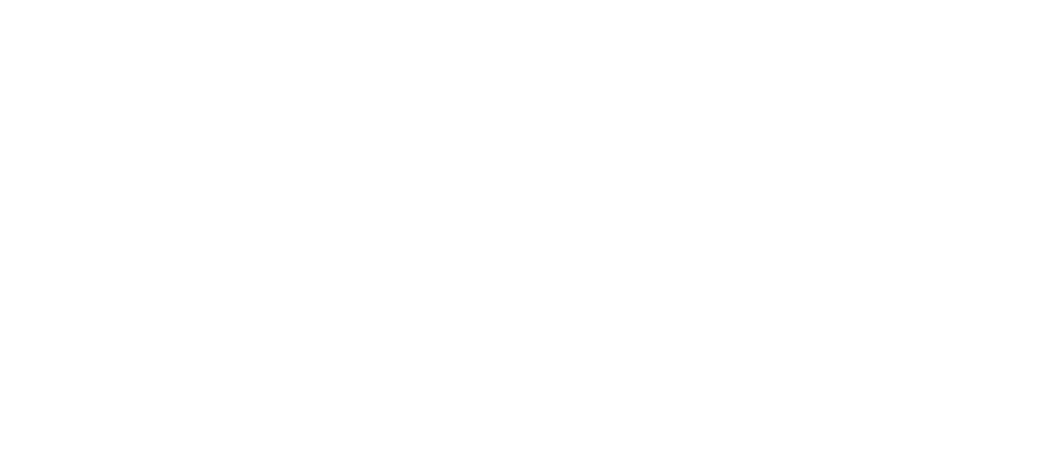
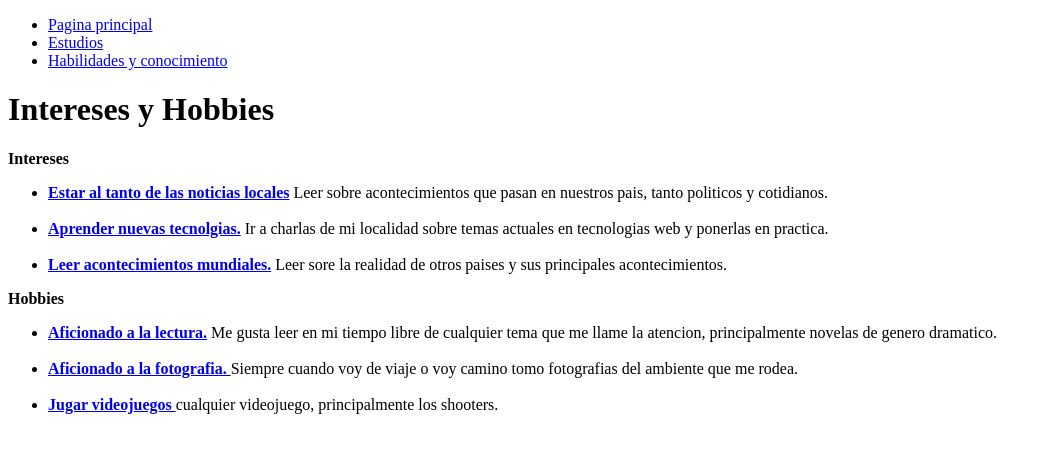
Before and after one commit to DouglasLino/Portafolio_PW0219_00018318, a plain HTML site: page Tarea1/intereses_hobbies.html in a window 1280 px wide. Shown: the whole page, without its empty margins (0-1051 px from the left). Drawn offline with Linux system fonts and the light colour scheme.

Commit message:
[Tarea1] Add: Pagina intereses y hobbies

```diff
--- a/Tarea1/intereses_hobbies.html
+++ b/Tarea1/intereses_hobbies.html
@@ -0,0 +1,58 @@
+<!DOCTYPE html>
+<html lang="en">
+<head>
+    <meta charset="UTF-8">
+    <meta name="viewport" content="width=device-width, initial-scale=1.0">
+    <meta http-equiv="X-UA-Compatible" content="ie=edge">
+    <title>Intereses y Hobbies</title>
+</head>
+<body>
+    <nav>
+        <ul>
+            <li><a href="index.html"> Pagina principal  </a> </li>
+            <li><a href="estudios.html"> Estudios  </a> </li>
+            <li><a href="habilidades_conocimientos.html">Habilidades y conocimiento</a></li>
+        </ul>
+
+    </nav>
+
+    <h1> Intereses y Hobbies</h1>
+
+    <!--Coloco strong para darle importancia a mis intereses-->
+    <strong> Intereses</strong>
+    <ul>
+        <li><b> <a href="https://www.elsalvador.com/category/noticias/nacional/"> Estar al tanto de las noticias locales</a></b>
+            Leer sobre acontecimientos que pasan en nuestros pais, tanto politicos y cotidianos.
+        </li></br>
+        <li><b><a href="https://www.udemy.com"> Aprender nuevas tecnolgias.</a></b>
+            Ir a charlas de mi localidad sobre temas actuales en tecnologias web y ponerlas en practica.
+        </li><br>
+
+        <li><b> <a href="https://www.elsalvador.com/category/noticias/internacional/"> Leer acontecimientos mundiales.</a></b>
+            Leer sore la realidad de otros paises y sus principales acontecimientos.
+        </li>
+
+    </ul>
+
+
+    <!--Coloco strong para darle importancia a mis hobbies-->
+    <strong> Hobbies</strong>
+    <ul>
+        <li><b> <a href="http://libroweb.alfaomega.com.mx/home"> Aficionado a la lectura.</a></b>
+            Me gusta leer en mi tiempo libre de cualquier tema que me llame la atencion,
+            principalmente novelas de genero dramatico.
+        </li></br>
+        <li><b> <a href="https://www.flickr.com/explore"> Aficionado a la fotografia. </a></b>
+            Siempre cuando voy de viaje o voy camino tomo fotografias del ambiente que me rodea.
+        </li><br>
+        <li><b><a href="https://store.steampowered.com/?l=spanish"> Jugar videojuegos </a></b>
+            cualquier videojuego, principalmente los shooters.
+        </li>
+    </ul>
+
+
+
+
+
+</body>
+</html>
```
Also changed, not shown: Tarea1/estudios.html (+13 -0 lines).
